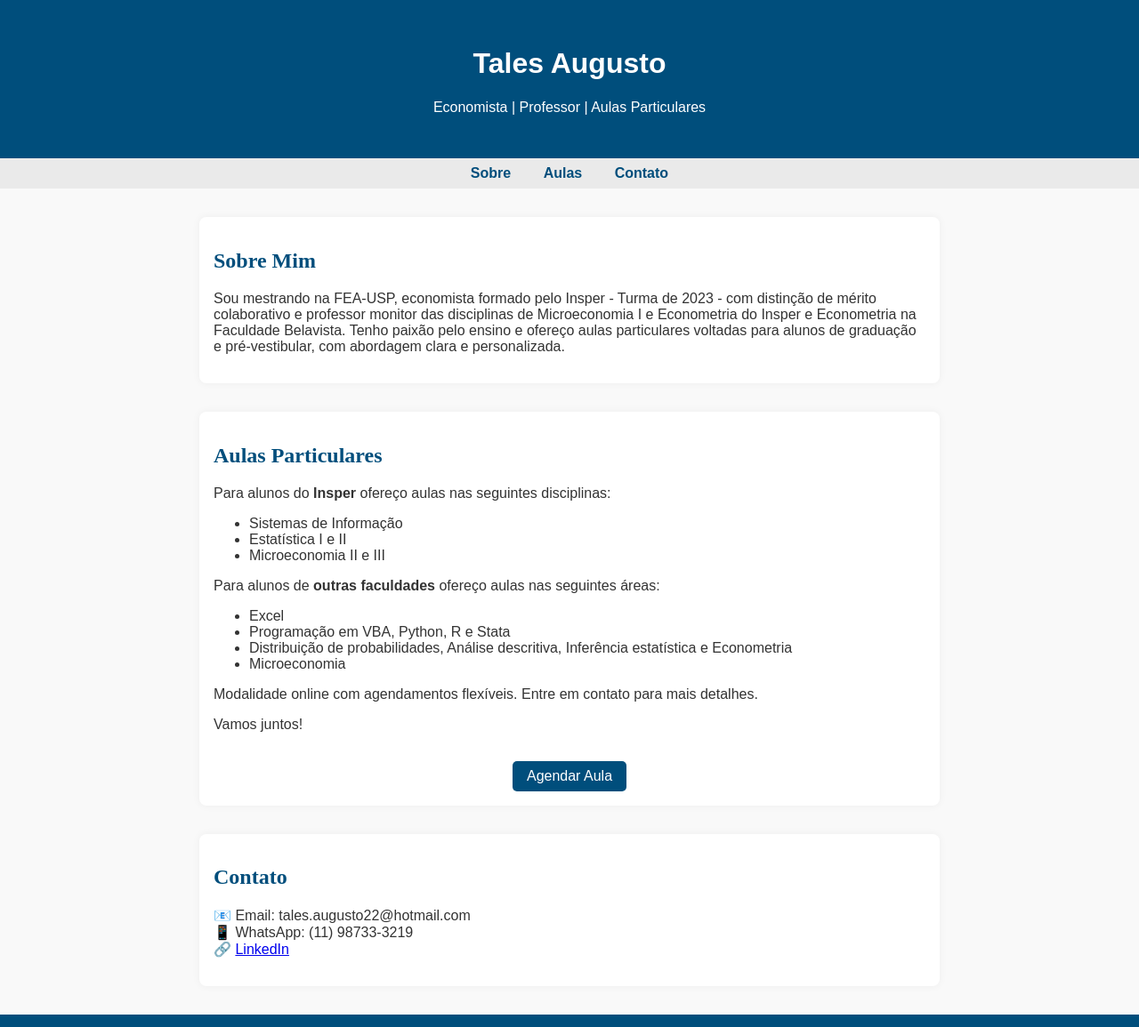
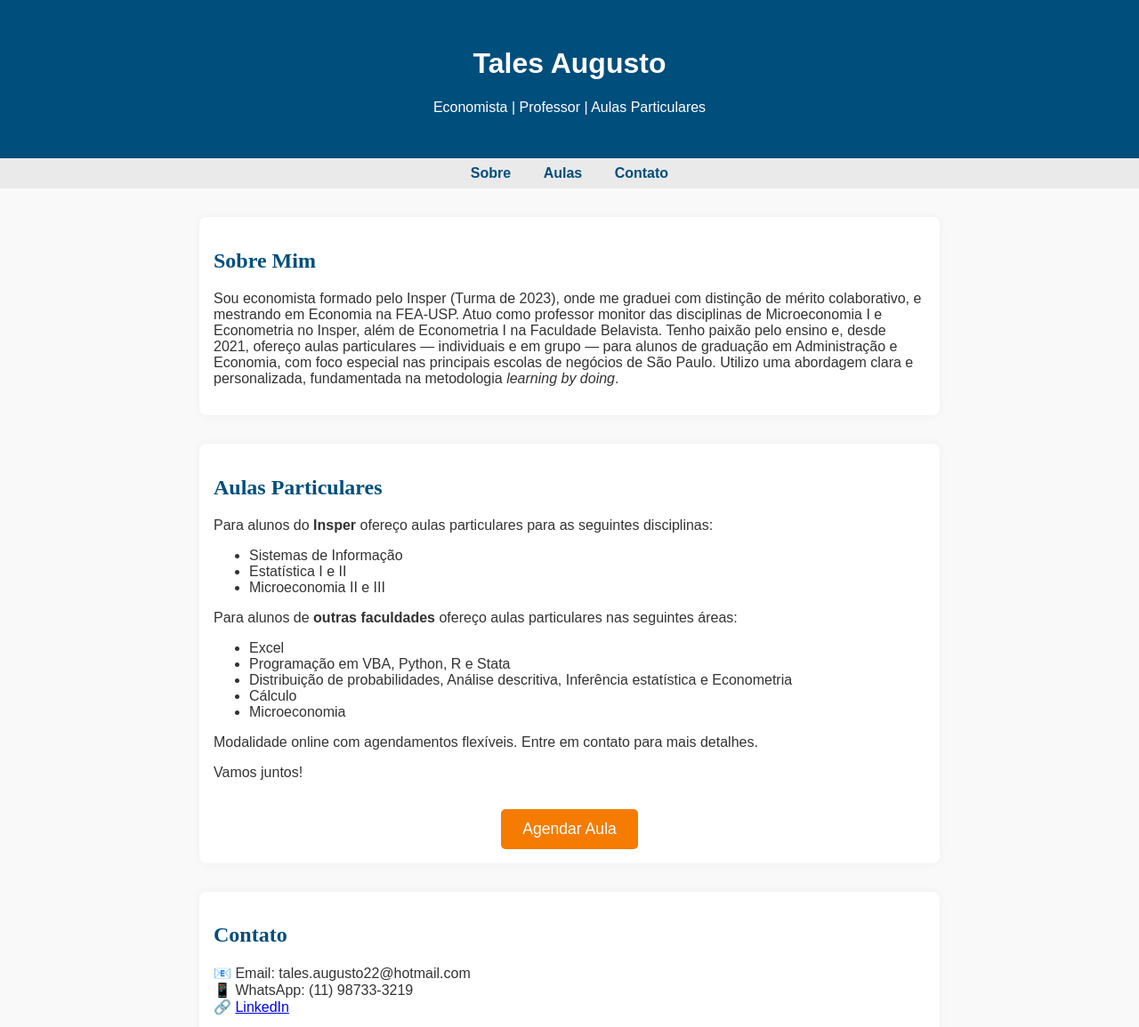
Before and after one commit to prof-talesaugusto/prof-talesaugusto.github.io, a plain HTML site: page index.html in a window 1280 px wide. Shown: the top 1155 px of the page at 89% size. Drawn offline with Linux system fonts and the light colour scheme; a web font is replaced by a local one.

Commit message:
Update index.html

```diff
--- a/index.html
+++ b/index.html
@@ -50,9 +50,10 @@
     }
     .button {
       display: inline-block;
-      background-color: #004e7c;
+      background-color: #f57c00;
       color: white;
-      padding: 0.5rem 1rem;
+      padding: 0.75rem 1.5rem;
+      font-size: 1.1rem;
       border-radius: 5px;
       text-decoration: none;
       margin-top: 1rem;
@@ -76,22 +77,23 @@
 
   <section id="sobre">
     <h2>Sobre Mim</h2>
-    <p>Sou mestrando na FEA-USP, economista formado pelo Insper - Turma de 2023 - com distinção de mérito colaborativo e professor monitor das disciplinas de Microeconomia I e Econometria do Insper e Econometria na Faculdade Belavista. Tenho paixão pelo ensino e ofereço aulas particulares voltadas para alunos de graduação e pré-vestibular, com abordagem clara e personalizada.</p>
+    <p>Sou economista formado pelo Insper (Turma de 2023), onde me graduei com distinção de mérito colaborativo, e mestrando em Economia na FEA-USP. Atuo como professor monitor das disciplinas de Microeconomia I e Econometria no Insper, além de Econometria I na Faculdade Belavista. Tenho paixão pelo ensino e, desde 2021, ofereço aulas particulares — individuais e em grupo — para alunos de graduação em Administração e Economia, com foco especial nas principais escolas de negócios de São Paulo. Utilizo uma abordagem clara e personalizada, fundamentada na metodologia <i>learning by doing</i>.</p>
   </section>
 
   <section id="aulas">
     <h2>Aulas Particulares</h2>
-    <p>Para alunos do <b>Insper</b> ofereço aulas nas seguintes disciplinas:</p>
+    <p>Para alunos do <b>Insper</b> ofereço aulas particulares para as seguintes disciplinas:</p>
     <ul>
       <li>Sistemas de Informação</li>
       <li>Estatística I e II</li>
       <li>Microeconomia II e III</li>
     </ul>
-    <p>Para alunos de <b>outras faculdades</b> ofereço aulas nas seguintes áreas:</p>
+    <p>Para alunos de <b>outras faculdades</b> ofereço aulas particulares nas seguintes áreas:</p>
     <ul>
       <li>Excel</li>
       <li>Programação em VBA, Python, R e Stata</li>
       <li>Distribuição de probabilidades, Análise descritiva, Inferência estatística e Econometria</li>
+      <li>Cálculo</li>
       <li>Microeconomia</li>
     </ul>
     <p>Modalidade online com agendamentos flexíveis. Entre em contato para mais detalhes.</p>
```
